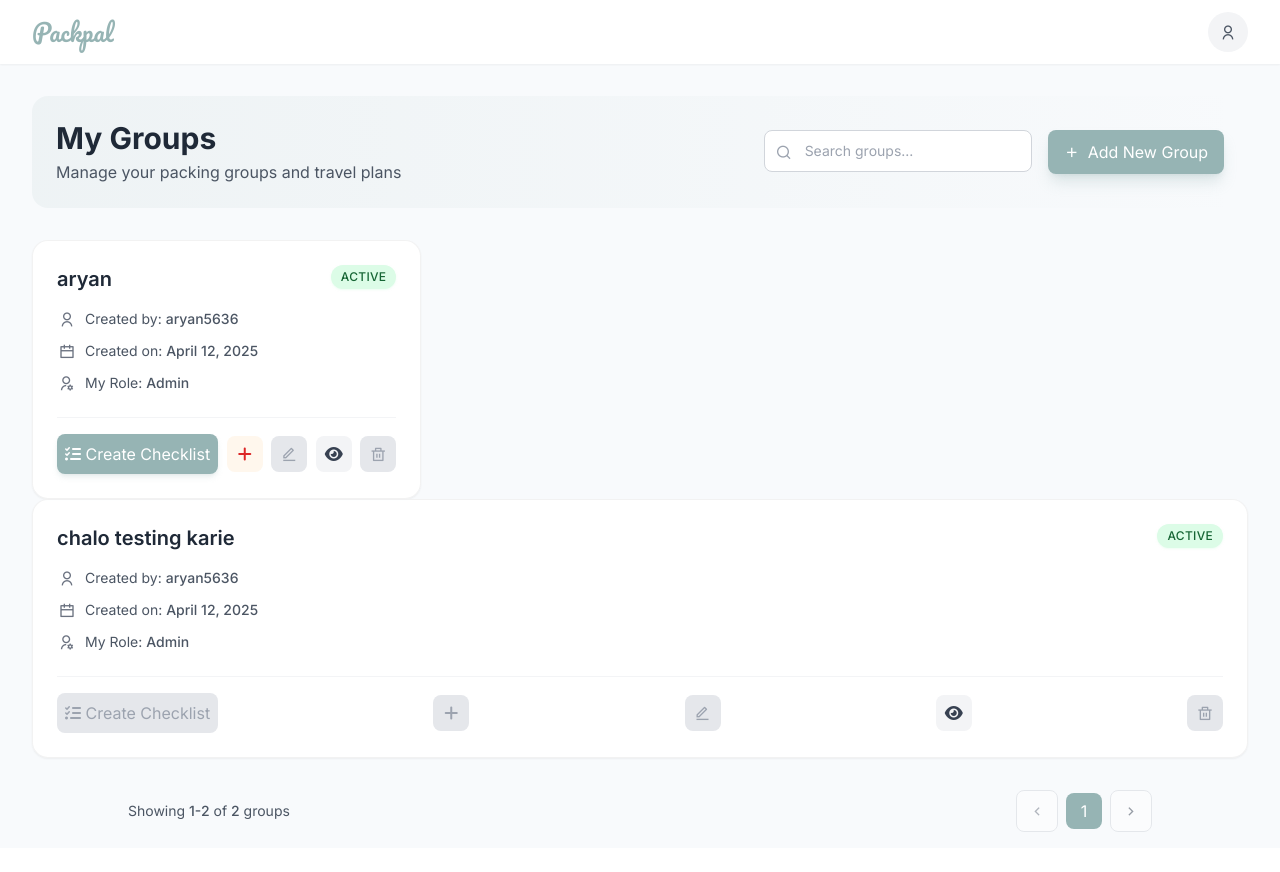
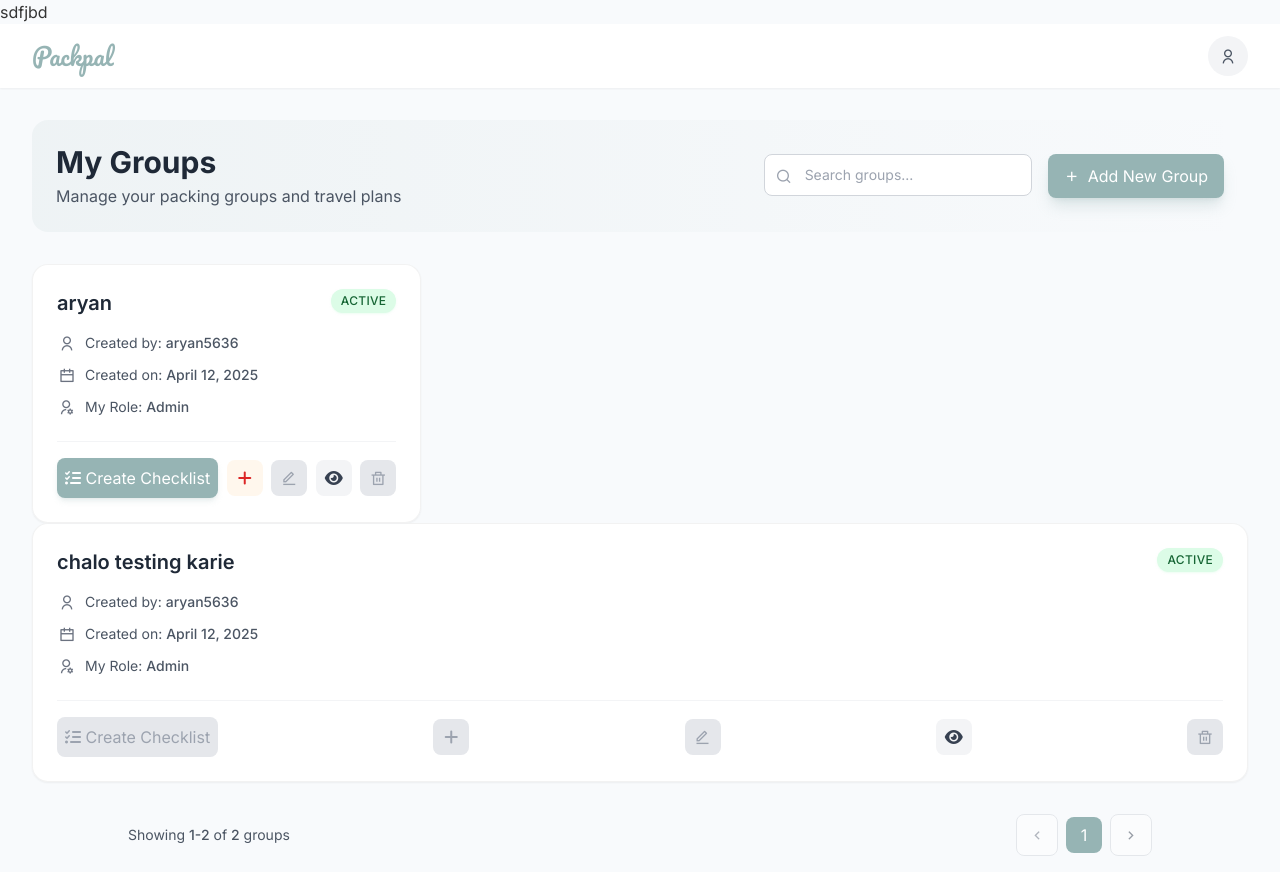
Before and after one commit to patelaryan5636/delta_coder, a PHP site: page /cardlist in a window 1280 px wide. Before the commit the page ends 832 px from the top, so only its background shows below. Run offline with PHP 8.4, Linux system fonts and the light colour scheme; a user stored in the database is signed in; data comes from the database, SQL or seed files in the repository; some libraries are stand-ins or nearby versions; some web fonts are replaced.

Commit message:
evdfbb
vfdbgf

```diff
--- a/cardlist.php
+++ b/cardlist.php
@@ -1,4 +1,4 @@
-<?php
+ sdfjbd <?php
 session_start();
 require_once 'includes/scripts/connection.php';
 if(isset($_SESSION['pacpal_logedin_user_id']) && (trim ($_SESSION['pacpal_logedin_user_id']) !== '')){
```
